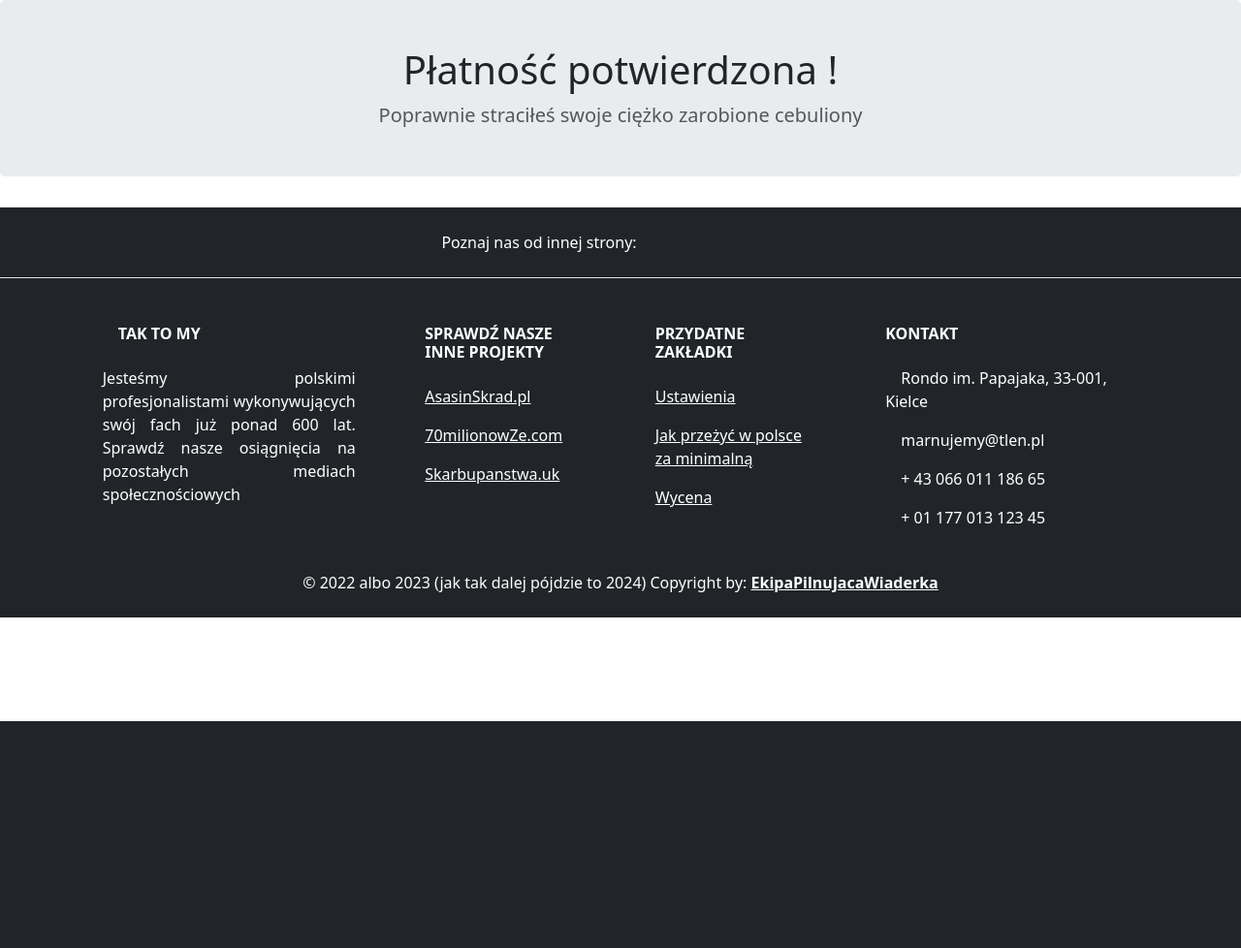
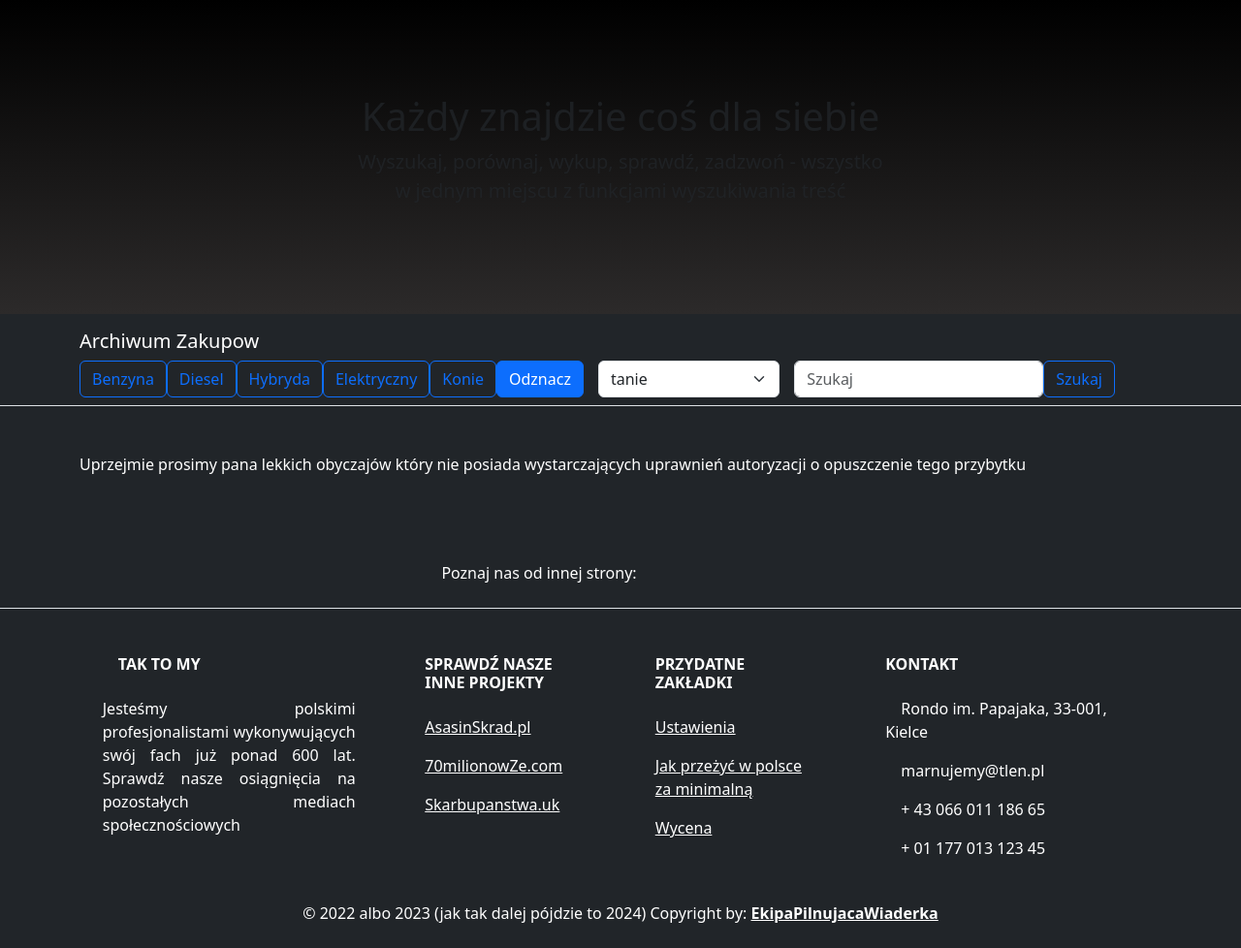
Before and after one commit to matorolll/BackEnd_Projekt_Django, a Django app: page /Dotpay-Success/ in a window 1280 px wide. Shown: the part 56-1034 px from the top of the page at 97% size. Before the commit the page ends 800 px from the top, so only its background shows below. Run offline with Django 4.2, Linux system fonts and the light colour scheme; parts of the project's set-up code (start-up, migrations or seed data) failed here and were passed over; some libraries are stand-ins or nearby versions.

Commit message:
Fixing payment, changing behavior of  views

```diff
--- /dev/null
+++ b/serwis/main/templates/main/archive.html
@@ -0,0 +1,124 @@
+{% extends "main/base.html" %}
+
+{% block content %}
+<div class="gradient-col" style="background-image: linear-gradient(black, rgb(44, 42, 42));" >
+    <div class="py-5 text-center container ">
+        <div class="row py-lg-5">
+            <div class="col-lg-6 col-md-8 mx-auto">
+                <h1 class="text-muted">Każdy znajdzie coś dla siebie</h1>
+                <p class="lead text-muted">Wyszukaj, porównaj, wykup, sprawdź, zadzwoń - wszystko w jednym miejscu z funkcjami wyszukiwania treść</p>
+            </div>
+        </div>
+    </div>
+</div>
+
+<div class="navbar navbar-dark bg-dark  border-bottom ">
+    <div class="container">
+      <div class="navbar-brand d-flex align-items-center">Archiwum Zakupow</div>
+
+      <form method="GET" action="{% url 'archive' %}" class="form-inline mr-5">
+        <input type="radio" class="btn-check" name="fuels" id="option1" value="Benzyna"
+          onchange="this.form.submit()" {% if request.GET.fuels == 'Benzyna' %}checked{% endif %}>
+        <label class="btn btn-outline-primary" for="option1">Benzyna</label>
+
+        <input type="radio" class="btn-check" name="fuels" id="option2" value="Diesel"
+          onchange="this.form.submit()" {% if request.GET.fuels == 'Diesel' %}checked{% endif %}>
+        <label class="btn btn-outline-primary" for="option2">Diesel</label>
+
+        <input type="radio" class="btn-check" name="fuels" id="option3" value="Hybryda"
+          onchange="this.form.submit()" {% if request.GET.fuels == 'Hybryda' %}checked{% endif %}>
+        <label class="btn btn-outline-primary" for="option3">Hybryda</label>
+
+        <input type="radio" class="btn-check" name="fuels" id="option4" value="Elektryczny"
+          onchange="this.form.submit()" {% if request.GET.fuels == 'Elektryczny' %}checked{% endif %}>
+        <label class="btn btn-outline-primary" for="option4">Elektryczny</label>
+
+        <input type="radio" class="btn-check" name="fuels" id="option5" value="Konie"
+          onchange="this.form.submit()" {% if request.GET.fuels == 'Konie' %}checked{% endif %}>
+        <label class="btn btn-outline-primary" for="option5">Konie</label>
+
+        <input type="radio" class="btn-check" name="fuels" id="option6" value=""
+          onchange="this.form.submit()" {% if not request.GET.fuels %}checked{% endif %}>
+        <label class="btn btn-outline-primary" for="option6">Odznacz</label>
+
+        <div class="col">
+          <select class="form-select" name="sorts" onchange="this.form.submit()">
+            <option value="tanie" {% if request.GET.sorts == 'tanie' %}selected{% endif %}>tanie</option>
+            <option value="drogie" {% if request.GET.sorts == 'drogie' %}selected{% endif %}>drogie</option>
+            <option value="popularne" {% if request.GET.sorts == 'popularne' %}selected{% endif %}>popularne</option>
+            <option value="niepopularne" {% if request.GET.sorts == 'niepopularne' %}selected{% endif %}>niepopularne</option>
+
+            <option value="mocmin" {% if request.GET.sorts == 'mocmin' %}selected{% endif %}>Najslabsze</option>
+            <option value="mocmax" {% if request.GET.sorts == 'mocmax' %}selected{% endif %}>Najmocniejsze</option>
+            <option value="spalaniemin" {% if request.GET.sorts == 'spalaniemin' %}selected{% endif %}>najmniejsze spalanie</option>
+            <option value="spalaniemax" {% if request.GET.sorts == 'spalaniemax' %}selected{% endif %}>najwieksze spalanie</option>
+          </select>
+        </div>
+
+        <input type="search" class="form-control rounded" name="search" placeholder="Szukaj" aria-label="Search" aria-describedby="search-addon"/>
+        <button type="button" class="btn btn-outline-primary" onclick="this.form.submit()">Szukaj</button>
+      </form>
+
+
+    </div>
+
+</div>
+
+<div class="album py-5 bg-dark">
+    <div class="container">
+
+          <div class="text-white">
+          {% if user.is_authenticated %}
+          <div class="row row-cols-1 row-cols-sm-2 row-cols-md-3 g-3">
+            {% for auto in auta %}
+
+
+            <div  class="col">
+              <div class="card shadow-sm ">
+
+                <div class="d-flex justify-content-center align-items-center" style="width: 419px; height: 300px; overflow: hidden;">
+                  <img src="{{ auto.zdj_url }}" alt="img" class="img-fluid" style="object-fit: cover; width: 100%; height: 100%;">
+                </div>
+
+                <div class="card-body bg-black text-white">
+                  <p class="card-text">Marka: {{ auto.nazwa }}</p>
+                  <p class="card-text">Model: {{ auto.model }}</p>
+
+                  <p class="card-text">Typ paliwa: {{ auto.paliwo }}</p>
+                  <p class="card-text">Spalanie: {{ auto.spalanie }}</p>
+                  <p class="card-text">Typ nadwozia: {{ auto.typ }}</p>
+                  <p class="card-text">Moc silnika: {{ auto.moc }}</p>
+                  <p class="card-text">Debug id: {{ auto.id }}</p>
+
+                  <div class="d-flex justify-content-between align-items-center">
+                    <div class="btn-group">
+                      {% if user.first_name %}
+                        <button type="button" class="btn btn-sm btn-outline-secondary text-white">Zakupiono przez {{user.first_name}}</button>
+                        {% else %}
+                        <button type="button" class="btn btn-sm btn-outline-secondary text-white">Zakupiono przez {{user.username}}</button>
+                      {% endif %}
+                      <button type="button" class="btn btn-sm btn-outline-secondary text-white disabled">{{ auto.cena }}zł</button>
+                    </div>
+                    <small class="text-muted">Popularnosc:  {{ auto.popularnosc }}</small>
+
+                  </div>
+                  <a href="{% url 'returncar' auto.id%}"><button type="button" class="btn btn-sm btn-outline-secondary text-white">Wycofaj zakup</button></a>
+
+                </div>
+              </div>
+
+            </div>
+            {% endfor %}
+
+            {% else %}
+            <p>Uprzejmie prosimy pana lekkich obyczajów który nie posiada wystarczających uprawnień autoryzacji o opuszczenie tego przybytku</p>
+          {% endif %}
+          </div>
+        </div>
+    </nav>
+
+        </div>
+    </div>
+</div>
+
+{% endblock %}
--- a/serwis/main/templates/main/dotpaySuccess.html
+++ b/serwis/main/templates/main/dotpaySuccess.html
@@ -5,4 +5,52 @@
     <h1 class="jumbotron-heading">Płatność potwierdzona !</h1>
     <p class="lead text-muted mb-0">Poprawnie straciłeś swoje ciężko zarobione cebuliony</p>
 </div>
+<div class="album py-5 bg-dark">
+    <div class="container">
+          <div class="text-white">
+          {% if user.is_authenticated %}
+          <div class="row row-cols-1 row-cols-sm-2 row-cols-md-3 g-3">
+            <div class="col">
+              <div class="card shadow-sm ">
+                <div class="d-flex justify-content-center align-items-center" style="width: 419px; height: 300px; overflow: hidden;">
+                  <img src="{{ auto.zdj_url }}" alt="img" class="img-fluid" style="object-fit: cover; width: 100%; height: 100%;">
+                </div>
+
+                <div class="card-body bg-black text-white">
+                  <p class="card-text">Marka: {{ auto.nazwa }}</p>
+                  <p class="card-text">Model: {{ auto.model }}</p>
+                  <p class="card-text">Typ paliwa: {{ auto.paliwo }}</p>
+                  <p class="card-text">Spalanie: {{ auto.spalanie }}</p>
+                  <p class="card-text">Typ nadwozia: {{ auto.typ }}</p>
+                  <p class="card-text">Moc silnika: {{ auto.moc }}</p>
+                  <p class="card-text">Debug id: {{ auto.id }}</p>
+
+                  <div class="d-flex justify-content-between align-items-center">
+                    <div class="btn-group">
+                      {% if user.first_name %}
+                        <button type="button" class="btn btn-sm btn-outline-secondary text-white">Zakupiono przez {{user.first_name}}</button>
+                        {% else %}
+                        <button type="button" class="btn btn-sm btn-outline-secondary text-white">Zakupiono przez {{user.username}}</button>
+                      {% endif %}
+                      <button type="button" class="btn btn-sm btn-outline-secondary text-white disabled">{{ auto.cena }}zł</button>
+                    </div>
+                    <small class="text-muted">Popularnosc:  {{ auto.popularnosc }}</small>
+                  </div>
+                </div>
+              </div>
+            </div>
+            {% else %}
+            <p>Uprzejmie prosimy pana lekkich obyczajów który nie posiada wystarczających uprawnień autoryzacji o opuszczenie tego przybytku</p>
+            {% endif %}
+          </div>
+          {% if user.is_authenticated %}
+            <a href="/Auction"><button type="button" class="btn btn-secondary mx-2">Powrót</button></a>
+          {% endif %}
+        </div>
+    </nav>
+
+        </div>
+    </div>
+</div>
+
 {% endblock %}
--- a/serwis/main/templates/main/login.html
+++ b/serwis/main/templates/main/login.html
@@ -45,9 +45,9 @@
               </form>
             </div>
           </div>
-           <div className = "w-100 text-center text-white mt-2"> Nie masz jeszcze konta? <a href="/Signup">Zarejestruj się</a></div>
+           <div className = "w-100 text-center text-white mt-2" style="color:white"> Nie masz jeszcze konta? <a href="/Signup">Zarejestruj się</a></div>
            {% load socialaccount %}
-           <div className = "w-100 text-center text-white mt-2"> Logowanie przed Google<a href="{% provider_login_url 'google' %}?next=/">Zalogu sie OAuth</a></div>
+           <div className = "w-100 text-center text-white mt-2" style="color:white"> Logowanie przed Google<a href="{% provider_login_url 'google' %}?next=/">Zalogu sie OAuth</a></div>
 
         </div>
       </div>
--- a/serwis/main/templates/main/signup.html
+++ b/serwis/main/templates/main/signup.html
@@ -84,7 +84,7 @@
               </form>
             </div>
           </div>
-          <div className = "w-100 text-center text-white mt-2">
+          <div className = "w-100 text-center text-white mt-2"  style="color:white">
             Masz już konto? <a href="/Login">Zaloguj się</a>
           </div>
         </div>
--- a/serwis/main/urls.py
+++ b/serwis/main/urls.py
@@ -5,6 +5,7 @@ urlpatterns = [
     #GENEROWANIE WIDOKOW
     path("", views.showHomePage, name="home"),
     path("Auction/", views.showAuctionPage, name="auction"),
+    path("Archive/", views.showArchivePage, name="archive"),
     path("Contact/", views.showContactPage, name="contact"),
 
     #ZARZADZANIE UZYTKOWNIKIEM
@@ -20,4 +21,6 @@ urlpatterns = [
     path("Paypal-checkout/", views.paypalSite, name='paypalTutorial'),
     path("Dotpay-checkout/<int:cena>/<str:model>/<int:id>", views.dotpaySite, name='dotpay'),
     path("Dotpay-Success/", views.showDotpaySucess, name="dotpaysuccess"),
+
+    path("Return-Car/<int:id>", views.returnCar, name="returncar"),
 ]
--- a/serwis/main/views.py
+++ b/serwis/main/views.py
@@ -4,7 +4,7 @@ from django.contrib.auth import login, logout, authenticate
 from django.contrib.auth.decorators import login_required
 from django.http import HttpResponseRedirect
 
-from .models import Auta
+from .models import Auta, AutaSprzedane
 from .models import balance
 from .models import CreateUserForm
 from .models import AddAuctionForm
@@ -18,6 +18,7 @@ from django.urls import reverse
 
 #Do platnosci dotpay
 import hashlib, json, hmac
+
 
 
 ################# || ############################# || #############
@@ -43,6 +44,9 @@ def showHomePage(request):
     else: context={}
     return render(request, "main/homepage.html",context)
 
+
+
+
 #renderowanie strony auction.html
 def showAuctionPage(request):
     if request.user.is_authenticated:
@@ -51,7 +55,6 @@ def showAuctionPage(request):
         typ_sortowania = request.GET.get('sorts')
         slowo = request.GET.get('search')
 
-
         if   typ_paliwa: auta = Auta.objects.filter(paliwo=typ_paliwa)
         if   slowo: auta = auta.filter(nazwa__contains=slowo)
 
@@ -59,18 +62,18 @@ def showAuctionPage(request):
         elif typ_sortowania == 'drogie':       auta = auta.order_by('-cena')
         elif typ_sortowania == 'popularne':    auta = auta.order_by('-popularnosc')
         elif typ_sortowania == 'niepopularne': auta = auta.order_by('popularnosc')
-
         elif typ_sortowania == 'mocmin':       auta = auta.order_by('moc')
         elif typ_sortowania == 'mocmax':       auta = auta.order_by('-moc')
         elif typ_sortowania == 'spalaniemin':  auta = auta.order_by('spalanie')
         elif typ_sortowania == 'spalaniemax':  auta = auta.order_by('-spalanie')
 
-
-
         user = balance.objects.get(user=request.user)
         context = {'auta':auta,'balance': user.balance}
     else: context={}
     return render(request, "main/auction.html",context)
+
+
+
 
 #renderowanie strony contact.html
 def showContactPage(request):
@@ -80,9 +83,91 @@ def showContactPage(request):
     else: context={}
     return render(request, "main/contact.html", context)
 
+
+
+
+#renderowanie strony contact.html
+def showArchivePage(request):
+    if request.user.is_authenticated:
+        auta = AutaSprzedane.objects.all()
+        typ_paliwa = request.GET.get('fuels')
+        typ_sortowania = request.GET.get('sorts')
+        slowo = request.GET.get('search')
+
+        if   typ_paliwa: auta = AutaSprzedane.objects.filter(paliwo=typ_paliwa)
+        if   slowo: auta = auta.filter(nazwa__contains=slowo)
+
+        if   typ_sortowania == 'tanie':        auta = auta.order_by('cena')
+        elif typ_sortowania == 'drogie':       auta = auta.order_by('-cena')
+        elif typ_sortowania == 'popularne':    auta = auta.order_by('-popularnosc')
+        elif typ_sortowania == 'niepopularne': auta = auta.order_by('popularnosc')
+        elif typ_sortowania == 'mocmin':       auta = auta.order_by('moc')
+        elif typ_sortowania == 'mocmax':       auta = auta.order_by('-moc')
+        elif typ_sortowania == 'spalaniemin':  auta = auta.order_by('spalanie')
+        elif typ_sortowania == 'spalaniemax':  auta = auta.order_by('-spalanie')
+
+        user = balance.objects.get(user=request.user)
+        context = {'auta':auta,'balance': user.balance}
+    else: context={}
+    return render(request, "main/archive.html",context)
+
 #renderowanie strony poprawnej platnosc dotpay
 def showDotpaySucess(request):
-    return render(request, "main/dotpaySuccess.html", {})
+    if request.user.is_authenticated:
+        id = request.GET.get('id')
+
+        if request.user.first_name: userid = user.first_name
+        else: userid = request.user.username
+
+        try:auto = Auta.objects.get(id=id)
+        except Auta.DoesNotExist: return "Samochód o podanym ID nie istnieje"
+
+        auto_sprzedane = AutaSprzedane(
+            nazwa=auto.nazwa,
+            zdj_url=auto.zdj_url,
+            cena=auto.cena,
+            model=auto.model,
+            popularnosc=auto.popularnosc,
+            paliwo=auto.paliwo,
+            spalanie=auto.spalanie,
+            typ=auto.typ,
+            moc=auto.moc,
+            uzytkownik=userid
+        )
+        auto_sprzedane.save()
+        auto.delete()
+
+        user = balance.objects.get(user=request.user)
+        context = {'auto':auto,'balance': user.balance}
+    else: context={}
+    return render(request, "main/archive.html", context)
+
+
+#renderowanie strony poprawnej platnosc dotpay
+def returnCar(request,id):
+    if request.user.is_authenticated:
+        try:auto_wycofane = AutaSprzedane.objects.get(id=id)
+        except AutaSprzedane.DoesNotExist: return "Samochód o podanym ID nie istnieje"
+
+        auto = Auta(
+            nazwa=auto_wycofane.nazwa,
+            zdj_url=auto_wycofane.zdj_url,
+            cena=auto_wycofane.cena,
+            model=auto_wycofane.model,
+            popularnosc=auto_wycofane.popularnosc,
+            paliwo=auto_wycofane.paliwo,
+            spalanie=auto_wycofane.spalanie,
+            typ=auto_wycofane.typ,
+            moc=auto_wycofane.moc,
+        )
+        auto.save()
+        auto_wycofane.delete()
+
+        user = balance.objects.get(user=request.user)
+        context = {'auto':auto,'balance': user.balance}
+    else: context={}
+    return render(request, "main/archive.html", context)
+
 
 ################# /\ ############################# /\ #############
 #               # || #      End of Rendering     # || #           #
@@ -235,7 +320,7 @@ def paypalSite(request):
                     redirect_url = str(link.href)
                     return HttpResponseRedirect(redirect_url)
         else: print(payment.error)
-    return render(request, 'paypal_tutorial.html')
+    return render(request, 'main/paypalTutorial.html')
 
 ################# /\ ############################# /\ #############
 #               # || #   End of Paypal payment   # || #           #
@@ -281,7 +366,7 @@ def dotpaySite(request,cena, model,id):
     DOTPAY_AMOUNT = cena
     DOTPAY_CURRENCY = "PLN"
     DOTPAY_DESCRIPTION = "zaplata za auto (numer katalogowy: {}) {}".format(id,model)
-    DOTPAY_URL = "http://127.0.0.1:8000/Dotpay-Success/"
+    DOTPAY_URL = "http://127.0.0.1:8000/Dotpay-Success/?id={}".format(id)
     DOTPAY_TYPE = 4
     DOTPAY_CHECKSUM = gen_checksum(DOTPAY_AMOUNT,DOTPAY_DESCRIPTION,DOTPAY_CURRENCY,DOTPAY_URL,DOTPAY_TYPE)
     dotpay_url = "https://ssl.dotpay.pl/test_payment/?id={}&amount={}&currency={}&description={}&chk={}&url={}&type={}".format(
```
Also changed, not shown: serwis/main/models.py (+16 -0 lines), serwis/main/migrations/0012_autasprzedane.py (added).
